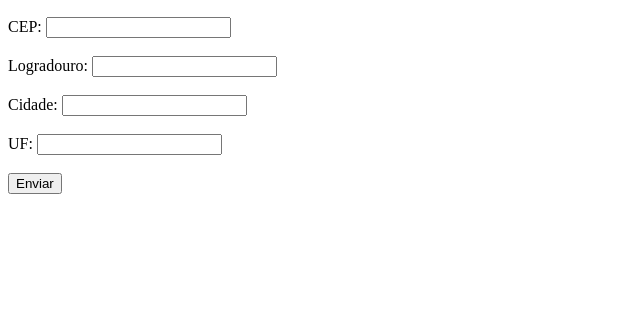
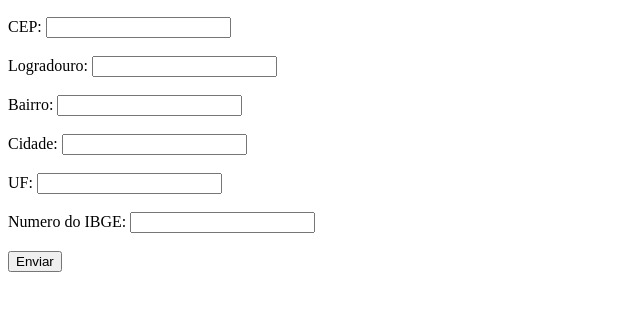
Before and after one commit to KauaArnaut/Formulario-de-Endereco, a website: page public/index.html in a window 1280 px wide. Shown: the part 50-360 px from the top of the page, without its empty margins (0-640 px from the left). Drawn offline with Linux system fonts and the light colour scheme.

Commit message:
Adicionando Bairro e ibGE

```diff
--- a/public/index.html
+++ b/public/index.html
@@ -14,11 +14,17 @@
         <label for="logradouro">Logradouro:</label>
         <input type="text" id="logradouro" name="logradouro" required><br><br>
 
+        <label for="bairro">Bairro:</label>
+        <input type="text" id="bairro" name="bairro" required><br><br>
+
         <label for="cidade">Cidade:</label>
         <input type="text" id="cidade" name="cidade" required><br><br>
 
         <label for="uf">UF:</label>
         <input type="text" id="uf" name="uf" required><br><br>
+
+        <label for="ibge">Numero do IBGE:</label>
+        <input type="text" id="ibge" name="ibge" required><br><br>
 
 
         <button type="submit">Enviar</button>
--- a/public/script.js
+++ b/public/script.js
@@ -24,6 +24,8 @@ function buscarEndereco() {
                 document.getElementById('logradouro').value = data.logradouro;
                 document.getElementById('cidade').value = data.localidade;
                 document.getElementById('uf').value = data.uf;
+                document.getElementById('ibge').value = data.ibge;
+                document.getElementById('bairro').value= data.bairro;
             })
             .catch(error => {
                 console.error('Erro ao buscar o CEP:', error);
```
